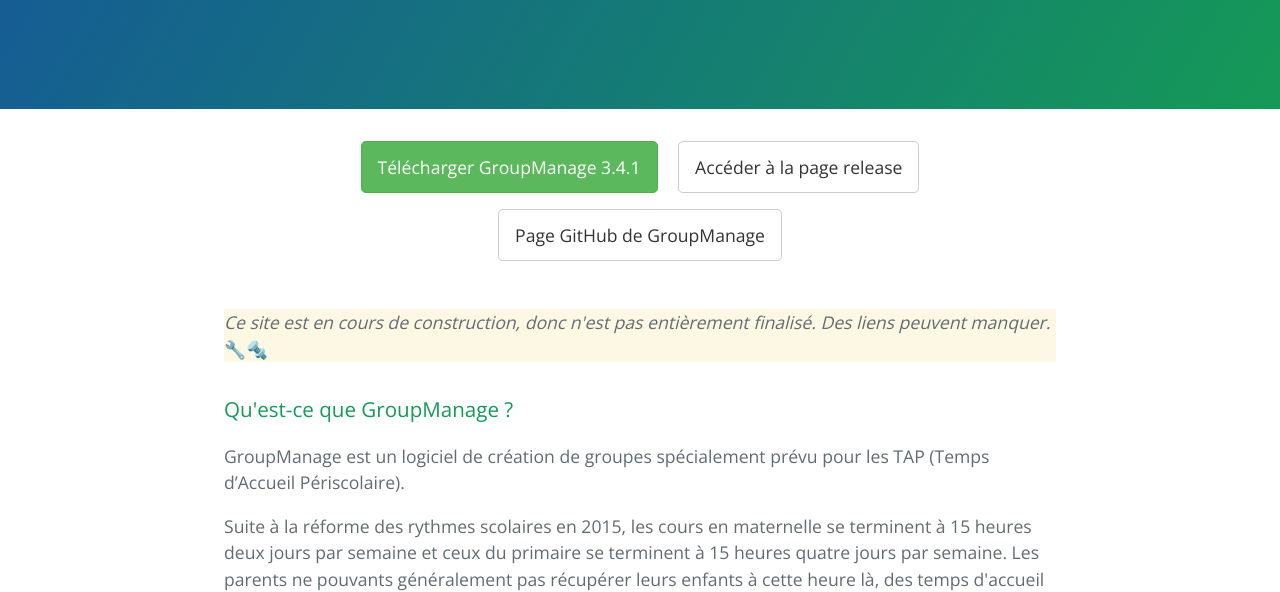
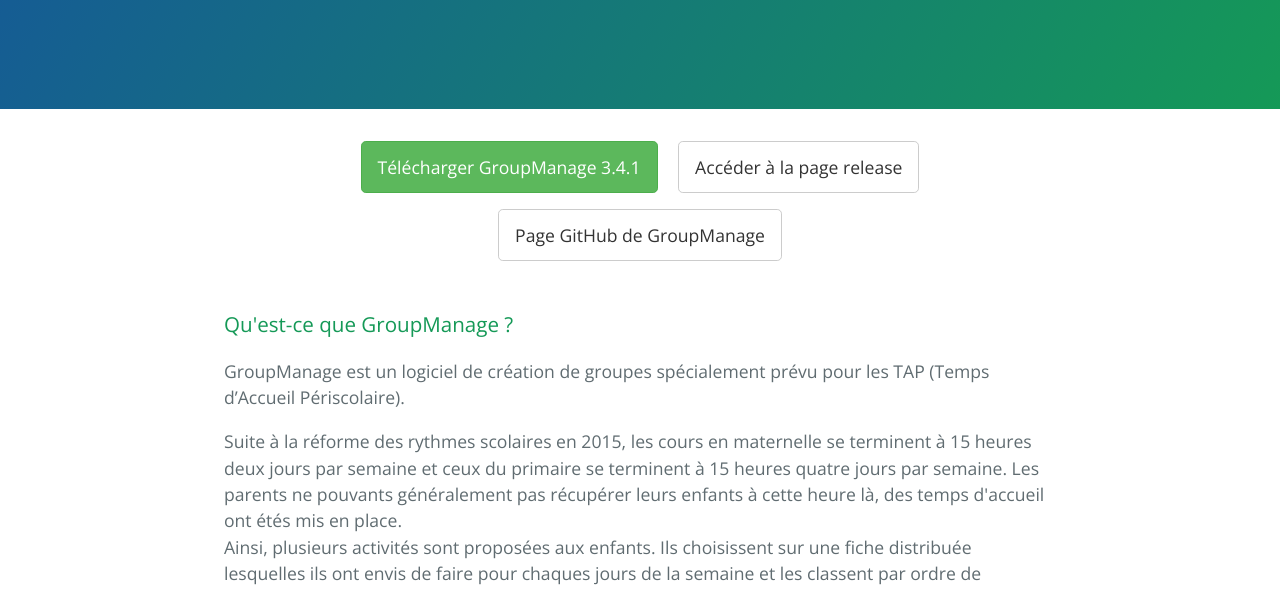
Before and after one commit to GroupManage/GroupManage.github.io, a plain HTML site: page index.html in a window 1280 px wide. Shown: the part 208-800 px from the top of the page. Drawn offline with nearby package versions, Linux system fonts and the light colour scheme; a script that the page names is missing.

Commit message:
Update index.html

```diff
--- a/index.html
+++ b/index.html
@@ -35,8 +35,8 @@
 <!--<a id="ce-site-est-en-cours-de-constructionwrenchnut_and_bolt" class="anchor bg-primary" href="#ce-site-est-en-cours-de-constructionwrenchnut_and_bolt" aria-hidden="true"><span aria-hidden="true" class="octicon octicon-link"></span></a><em>Ce site est en cours de construction...</em><g-emoji alias="wrench" fallback-src="https://assets-cdn.github.com/images/icons/emoji/unicode/1f527.png" ios-version="6.0">🔧</g-emoji><g-emoji alias="nut_and_bolt" fallback-src="https://assets-cdn.github.com/images/icons/emoji/unicode/1f529.png" ios-version="6.0">🔩</g-emoji>
 -->
 </h1>
-<p class="bg-warning"><em>Ce site est en cours de construction, donc n'est pas entièrement finalisé. Des liens peuvent manquer. </em><g-emoji alias="wrench" fallback-src="https://assets-cdn.github.com/images/icons/emoji/unicode/1f527.png" ios-version="6.0">🔧</g-emoji><g-emoji alias="nut_and_bolt" fallback-src="https://assets-cdn.github.com/images/icons/emoji/unicode/1f529.png" ios-version="6.0">🔩</g-emoji></p>
-
+<!--<p class="bg-warning"><em>Ce site est en cours de construction, donc n'est pas entièrement finalisé. Des liens peuvent manquer. </em><g-emoji alias="wrench" fallback-src="https://assets-cdn.github.com/images/icons/emoji/unicode/1f527.png" ios-version="6.0">🔧</g-emoji><g-emoji alias="nut_and_bolt" fallback-src="https://assets-cdn.github.com/images/icons/emoji/unicode/1f529.png" ios-version="6.0">🔩</g-emoji></p>
+-->
 
 <h3>
 <a id="quest-ce-que-groupmanage-" class="anchor" href="#quest-ce-que-groupmanage-" aria-hidden="true"><span aria-hidden="true" class="octicon octicon-link"></span></a>Qu'est-ce que GroupManage ?</h3>
@@ -44,7 +44,7 @@
 <p>GroupManage est un logiciel de création de groupes spécialement prévu pour les TAP (Temps d’Accueil Périscolaire).</p>
 <p>Suite à la réforme des rythmes scolaires en 2015, les cours en maternelle se terminent à 15 heures deux jours par semaine et ceux du primaire se terminent à 15 heures quatre jours par semaine. Les parents ne pouvants généralement pas récupérer leurs enfants à cette heure là, des temps d'accueil ont étés mis en place.<br />
 Ainsi, plusieurs activités sont proposées aux enfants. Ils choisissent sur une fiche distribuée lesquelles ils ont envis de faire pour chaques jours de la semaine et les classent par ordre de préférence. Ils rendent alors ladite fiche aux organisateurs. Cette opération est réitérée après chaques vacances scolaires.</p>
-<p>GroupManage intervient au moment où les organisateurs recoivent les fiches de voeux. Ils entrent les informations dans le logiciel, qui s'occupe de les traiter et de sortir une affectation pour chaques élèves. Cette affectation se voulant équitable, GroupManage ne garantit pas un groupe à chaque enfant <!--(<a href="goupmanage.github.io/FAQ.html#Pourquoi_peut_il_y_avoir_des_non_admissions">Pourquoi ? - FAQ</a>)-->.</p>
+<p>GroupManage intervient au moment où les organisateurs recoivent les fiches de voeux. Ils entrent les informations dans le logiciel, qui s'occupe de les traiter et de sortir une affectation pour chaques élèves. Cette affectation se voulant équitable, GroupManage ne garantit pas un groupe à chaque enfant<!--(<a href="goupmanage.github.io/FAQ.html#Pourquoi_peut_il_y_avoir_des_non_admissions">Pourquoi ? - FAQ</a>)-->.</p>
 
 <h3>
 <a id="avantages" class="anchor" href="#avantages" aria-hidden="true"><span aria-hidden="true" class="octicon octicon-link"></span></a>Quels sont ses avantages ?</h3>
```
